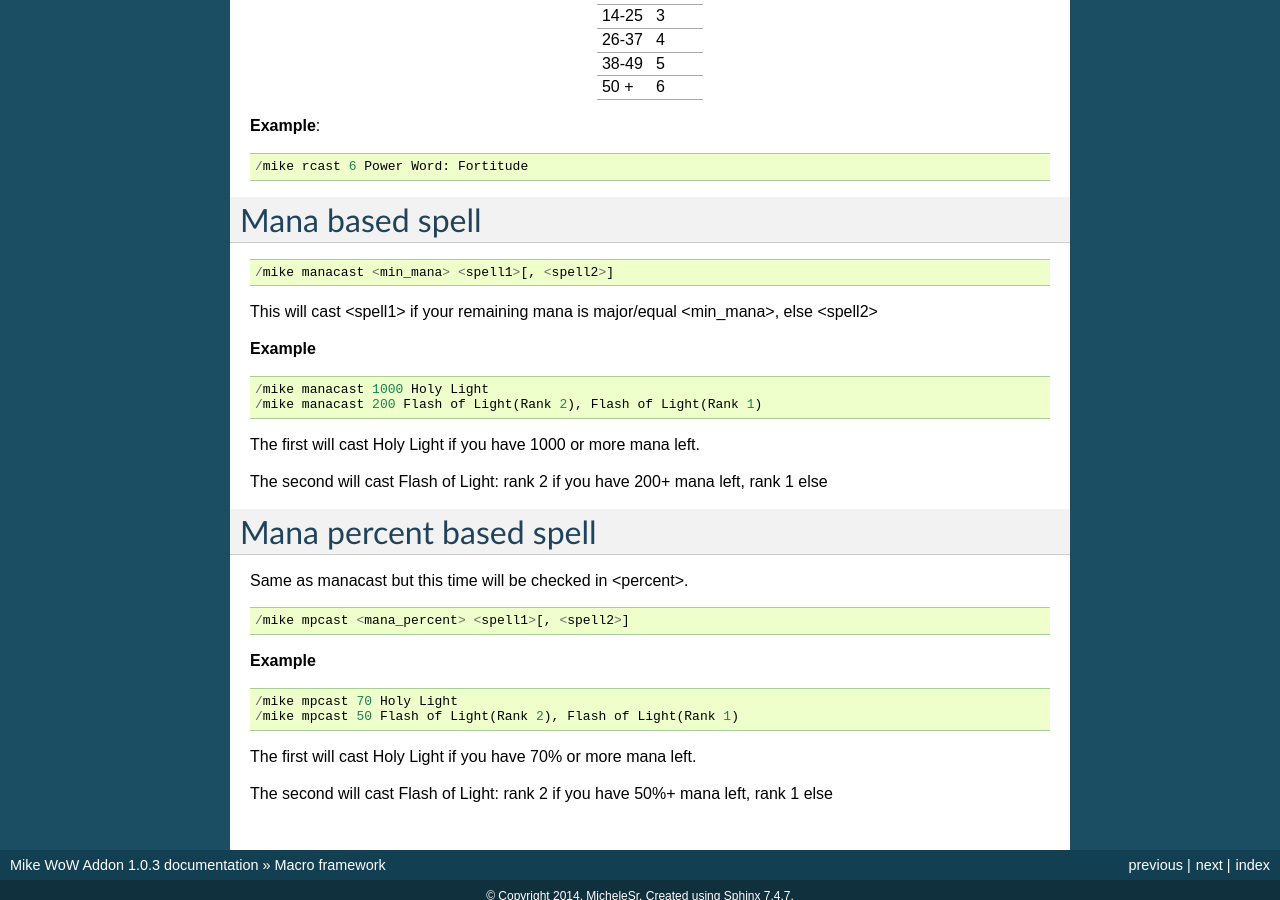
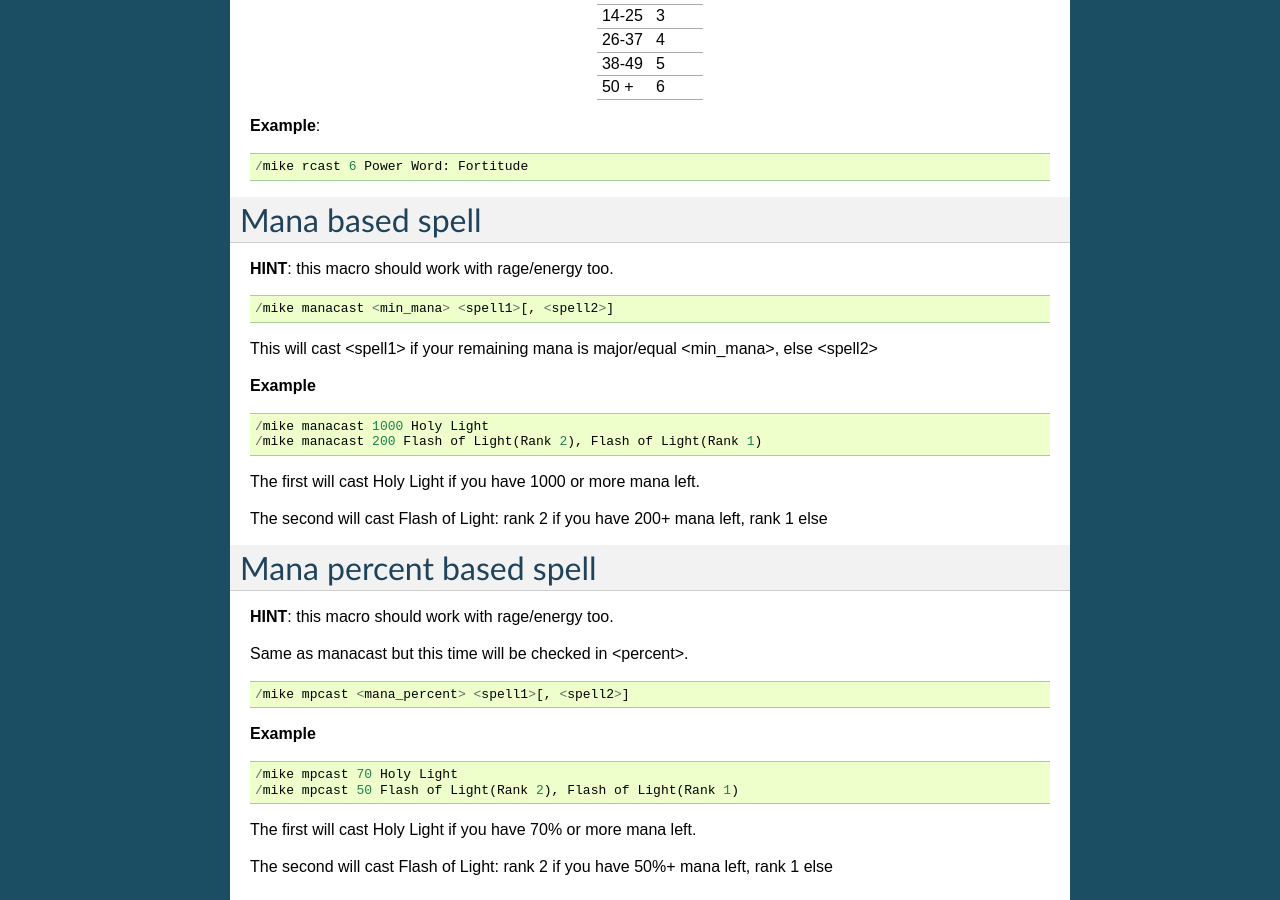
Before and after one commit to michelesr/mike-wow-addon, a Sphinx documentation site: the page built from doc/source/macro_framework.rst, in a window 1280 px wide and 900 px high, scrolled down 4160 px. Built offline with Sphinx 7.4.7, drawn with Linux system fonts in a browser that asks for light colours.

Commit message:
minor change

```diff
--- a/doc/source/macro_framework.rst
+++ b/doc/source/macro_framework.rst
@@ -290,6 +290,8 @@ This will cast the appropriate spell rank based on target lvl.
 Mana based spell
 ================
 
+**HINT**: this macro should work with rage/energy too.
+
 ::
 
 	/mike manacast <min_mana> <spell1>[, <spell2>]
@@ -314,6 +316,8 @@ The second will cast Flash of Light: rank 2 if you have 200+ mana left, rank 1 e
 Mana percent based spell
 ========================
 
+**HINT**: this macro should work with rage/energy too.
+
 Same as manacast but this time will be checked in <percent>.
 
 ::
```
Also changed, not shown: 17 other files.
